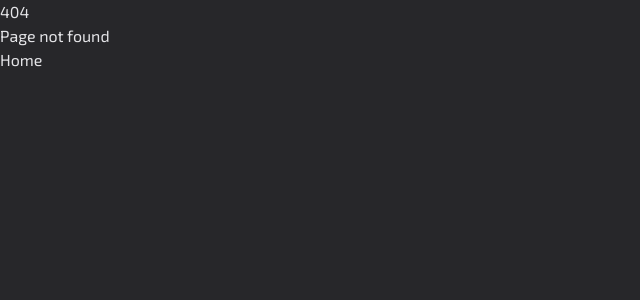
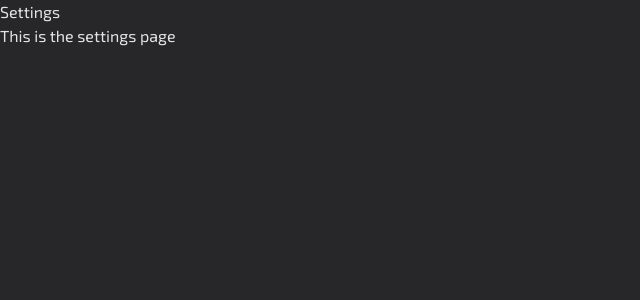
Before and after one commit to Vexcited/wosu, a React (Vite) app: page /settings in a window 1280 px wide. Before the commit this address had no page. Shown: the top 300 px of the page, without its empty margins (0-640 px from the left). Built offline with nearby package versions, Linux system fonts and the light colour scheme.

Commit message:
Add a settings page

```diff
--- a/src/main.tsx
+++ b/src/main.tsx
@@ -15,6 +15,7 @@ import {
 
 import HomePage from "@/pages/index";
 import NotFoundPage from "@/pages/404";
+import SettingsPage from "./pages/settings";
 import SinglePlayerMenuPage from "@/pages/singleplayer/index";
 import MultiPlayerMenuPage from "@/pages/multiplayer/index";
 
@@ -26,6 +27,7 @@ function AppRouter () {
 
         <Route path="singleplayer" element={<SinglePlayerMenuPage />} />
         <Route path="multiplayer" element={<MultiPlayerMenuPage />} />
+        <Route path="settings" element={<SettingsPage />} />
 
         <Route path="*" element={<NotFoundPage />} />
       </Routes>
--- a/src/pages/index.tsx
+++ b/src/pages/index.tsx
@@ -48,6 +48,10 @@ export default function HomePage () {
           iconElement={<FaUserFriends />}
         />
       </div>
+
+      <Link className="px-6 py-2 rounded-full focus:bg-opacity-80 hover:bg-opacity-80 transition-colors bg-purple-500 text-purple-50" to="settings">
+        Global Settings
+      </Link>
     </main>
   );
 }
--- /dev/null
+++ b/src/pages/settings.tsx
@@ -0,0 +1,8 @@
+export default function SettingsPage () {
+  return (
+    <div>
+      <h1>Settings</h1>
+      <p>This is the settings page</p>
+    </div>
+  );
+}
```
